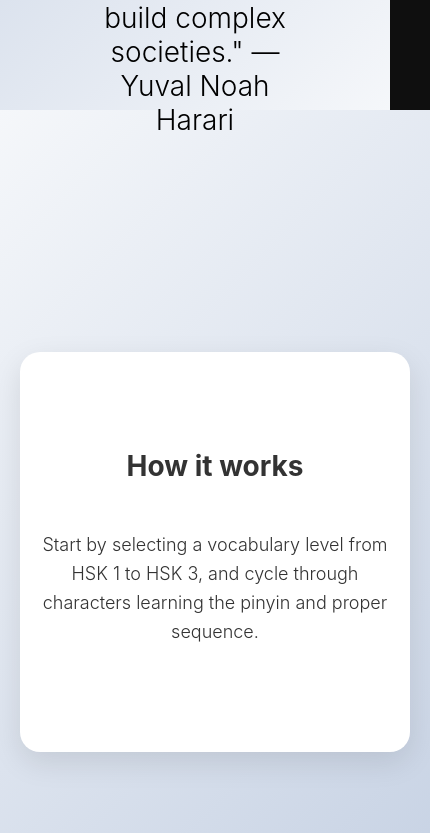
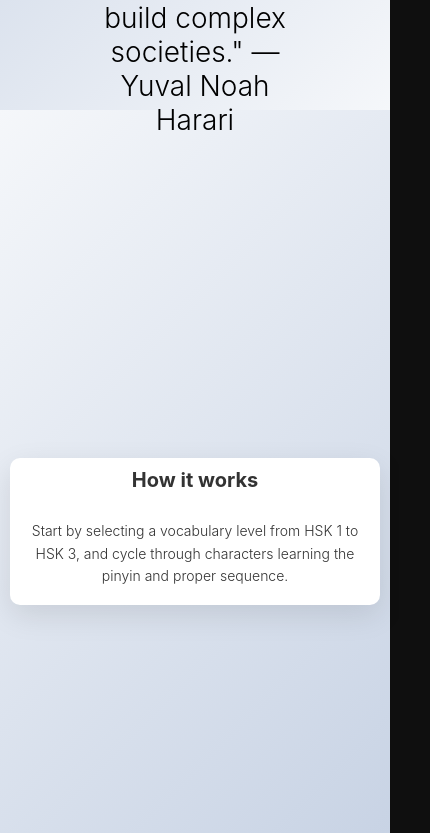
Before and after one commit to schofield-paul/hanzi, a React (Create React App) app: page / in a window 390 px wide. Shown: the part 1591-2424 px from the top of the page, 430 px wide, since content can reach past the window. Built offline with nearby package versions, Linux system fonts and the light colour scheme.

Commit message:
fix padding on infoCard wrapper and update CSS for small screens

```diff
--- a/src/components/InfoCards/InfoCard.module.css
+++ b/src/components/InfoCards/InfoCard.module.css
@@ -5,7 +5,6 @@
   width: 100vw;
   height: 100vh;
   background: linear-gradient(135deg, #f5f7fa, #c3cfe2);
-  padding: 20px;
 }
 
 .card {
@@ -18,6 +17,7 @@
   background-color: #ffffff;
   box-shadow: 0 10px 30px rgba(0, 0, 0, 0.1);
   transition: transform 0.3s ease, box-shadow 0.3s ease;
+  margin: 10px;
 }
 
 .card:hover {
@@ -51,3 +51,46 @@
   font-weight: 300;
   color: #333;
 }
+
+@media (max-width: 768px) {
+  .card {
+    width: 90vw;
+    height: auto;
+  }
+
+  .cardHeader {
+    font-size: 24px;
+    padding: 15px;
+  }
+
+  .cardBody {
+    padding: 15px;
+    font-size: 16px;
+  }
+
+  .text {
+    font-size: 16px;
+  }
+}
+
+@media (max-width: 480px) {
+  .card {
+    width: 100vw;
+    height: auto;
+    border-radius: 10px;
+  }
+
+  .cardHeader {
+    font-size: 20px;
+    padding: 10px;
+  }
+
+  .cardBody {
+    padding: 10px;
+    font-size: 14px;
+  }
+
+  .text {
+    font-size: 14px;
+  }
+}
```
